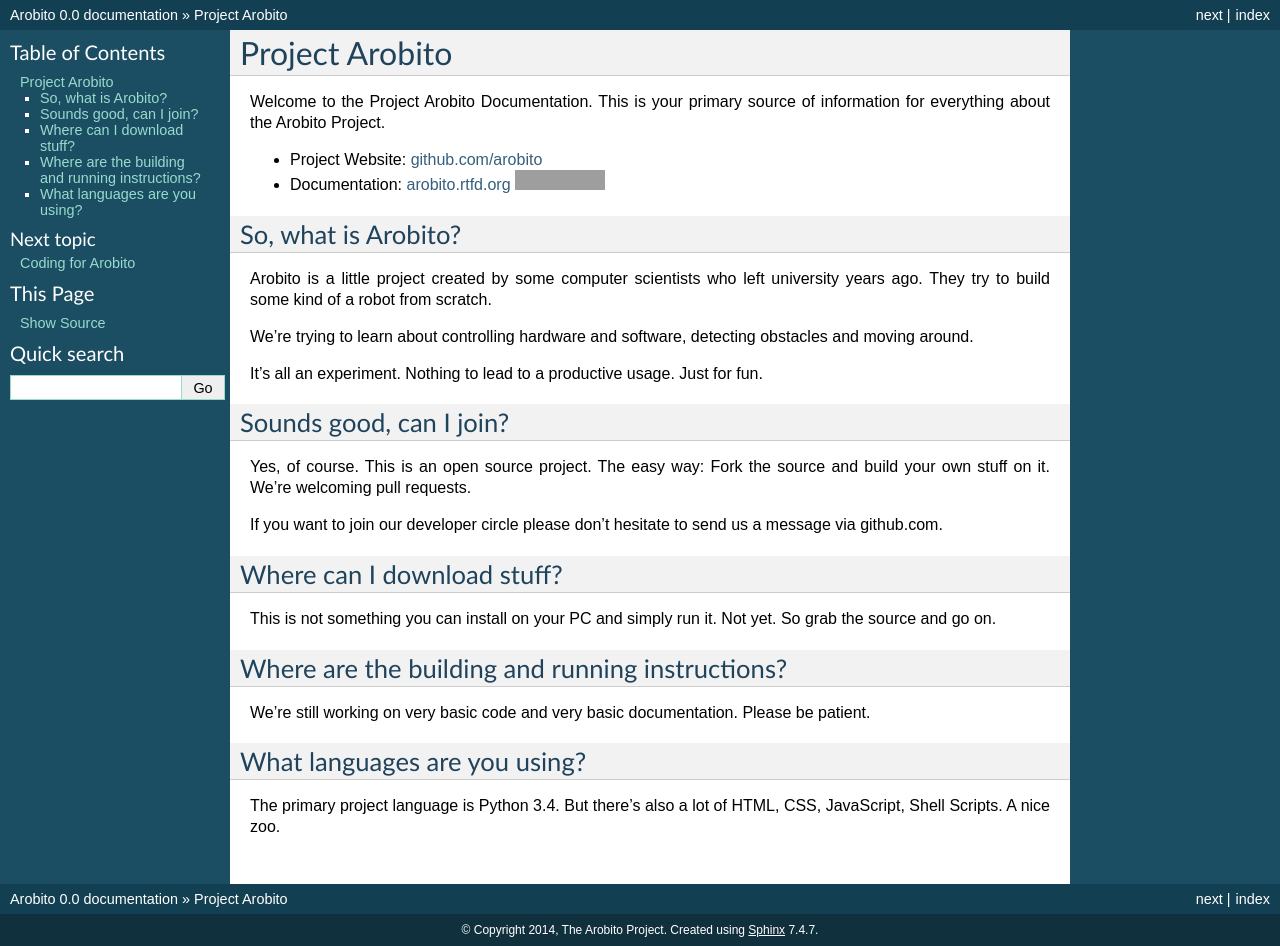
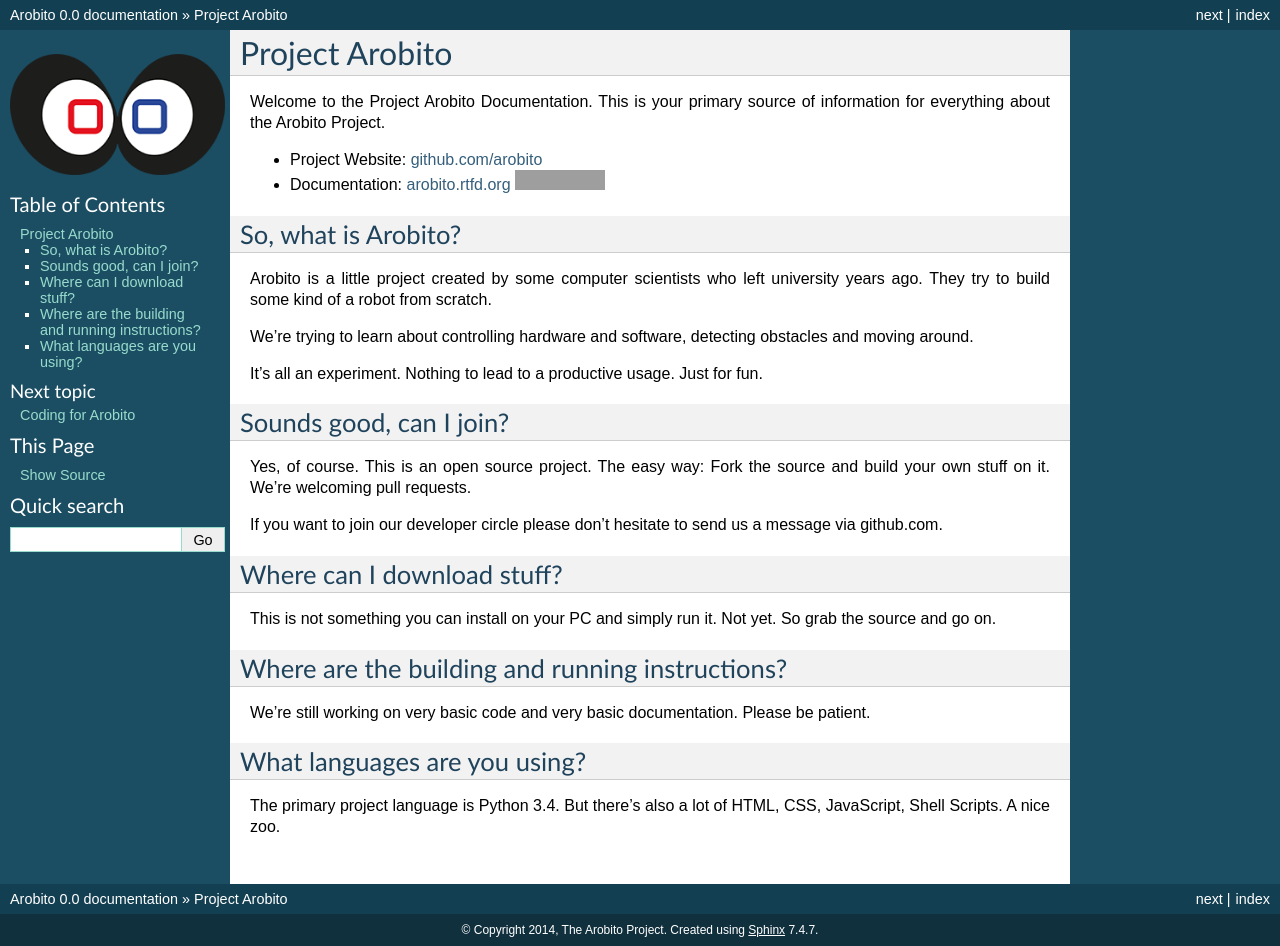
Before and after one commit to arobito/arobito, a Sphinx documentation site: the page built from doc/source/index.rst, in a window 1280 px wide. Built offline with Sphinx 7.4.7, drawn with Linux system fonts in a browser that asks for light colours; grey boxes are pictures that could not be loaded.

Commit message:
Added Arobito Logo to the documentation

```diff
--- a/doc/source/conf.py
+++ b/doc/source/conf.py
@@ -127,7 +127,7 @@ html_theme = 'default'
 
 # The name of an image file (relative to this directory) to place at the top
 # of the sidebar.
-#html_logo = None
+html_logo = '_static/arobito-eyes.png'
 
 # The name of an image file (within the static path) to use as favicon of the
 # docs.  This file should be a Windows icon file (.ico) being 16x16 or 32x32
```
Also changed, not shown: doc/source/_static/arobito-eyes.png (added).
